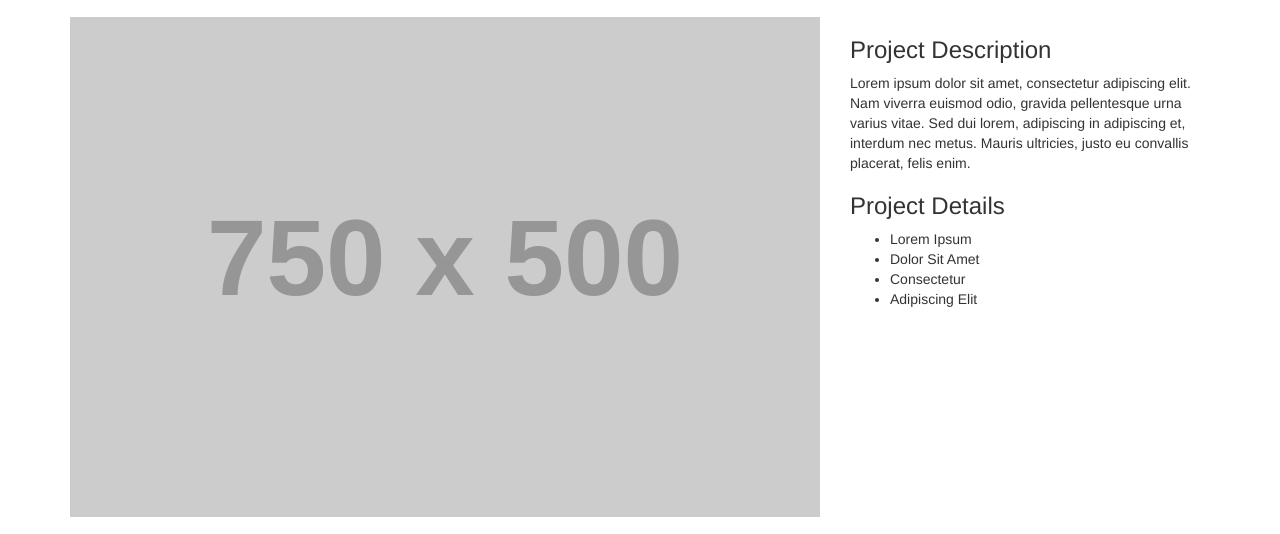
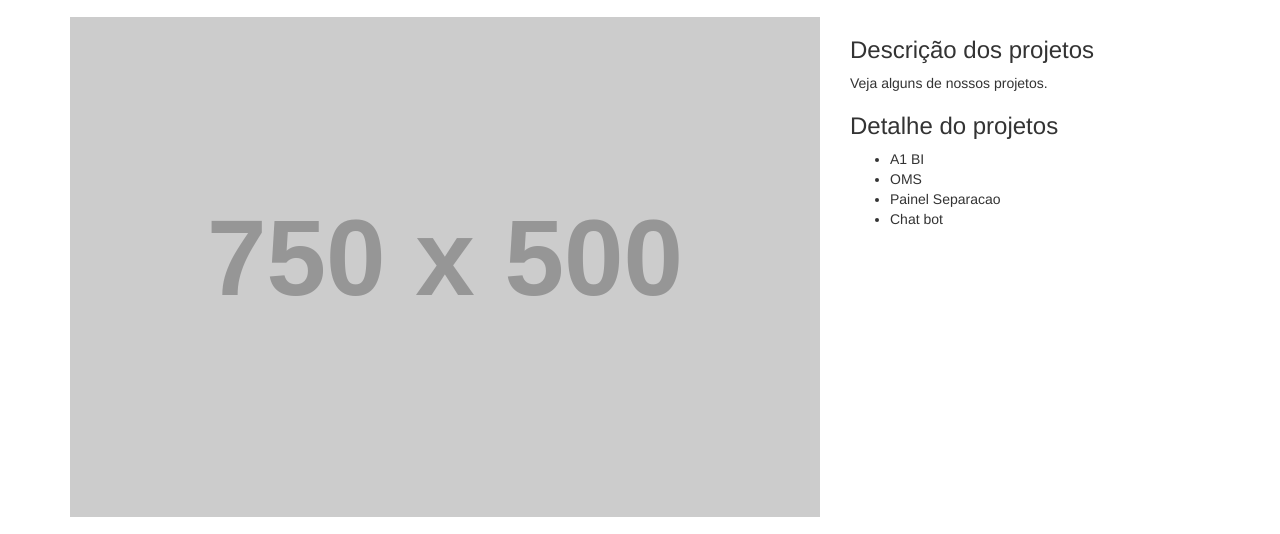
Before and after one commit to amauryeuzebio/modulo-gitflow, a plain HTML site: page index.html in a window 1280 px wide. Shown: the part 143-677 px from the top of the page. Drawn offline with Linux system fonts and the light colour scheme; placeholder pictures from the web are drawn by us.

Commit message:
Descrição dos projeto

```diff
--- a/index.html
+++ b/index.html
@@ -57,14 +57,14 @@
         </div>
 
         <div class="col-md-4">
-          <h3>Project Description</h3>
-          <p>Lorem ipsum dolor sit amet, consectetur adipiscing elit. Nam viverra euismod odio, gravida pellentesque urna varius vitae. Sed dui lorem, adipiscing in adipiscing et, interdum nec metus. Mauris ultricies, justo eu convallis placerat, felis enim.</p>
-          <h3>Project Details</h3>
+          <h3>Descrição dos projetos</h3>
+          <p>Veja alguns de nossos projetos.</p>
+          <h3>Detalhe do projetos</h3>
           <ul>
-            <li>Lorem Ipsum</li>
-            <li>Dolor Sit Amet</li>
-            <li>Consectetur</li>
-            <li>Adipiscing Elit</li>
+            <li>A1 BI</li>
+            <li>OMS</li>
+            <li>Painel Separacao</li>
+            <li>Chat bot</li>
           </ul>
         </div>
 
```
